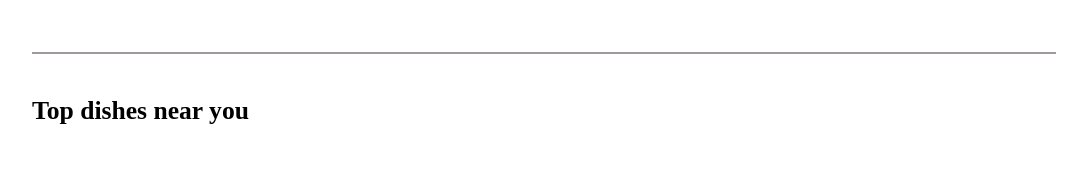
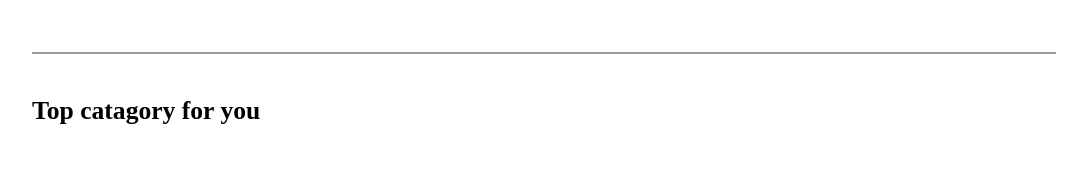
Before and after one commit to hridi1912/FoodBite, a React (Vite) app in the folder frontend/: page / in a window 1280 px wide. Shown: the part 939-1117 px from the top of the page, without its empty margins (96-1183 px from the left). Built offline with nearby package versions, Linux system fonts and the light colour scheme.

Commit message:
new commit

```diff
--- a/frontend/src/components/ItemDisplay/ItemDisplay.jsx
+++ b/frontend/src/components/ItemDisplay/ItemDisplay.jsx
@@ -14,7 +14,7 @@ const ItemDisplay = ({ category }) => {
 
   return (
     <div className="food-display" id="food-display">
-      <h2>Top dishes near you</h2>
+      <h2>Top catagory for you</h2>
       <div className="food-display-list">
         {food_list.map((item, index) => {
           if ((category === "All" || category === item.category)) {
--- a/frontend/src/pages/Details/details.jsx
+++ b/frontend/src/pages/Details/details.jsx
@@ -8,6 +8,7 @@ function Details() {
     const { food_list } = useContext(storeContext);
 
     const food = food_list.find(food => food.id === parseInt(id));
+
 
     if (!food) {
         return <div>That item not found</div>;
```
